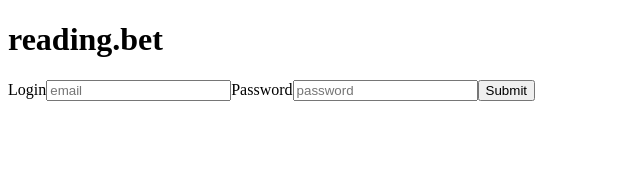
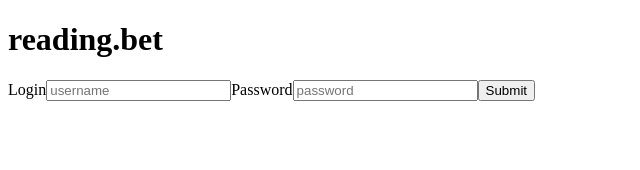
Before and after one commit to tmschl/reading.bet, a React (Create React App) app: page / in a window 1280 px wide. Shown: the top 170 px of the page, without its empty margins (0-640 px from the left). Built offline with nearby package versions, Linux system fonts and the light colour scheme; no server answers.

Commit message:
displays user profile

```diff
--- /dev/null
+++ b/src/Profile/Profile.js
@@ -0,0 +1,6 @@
+export function Profile (props) {
+  console.log(props);
+  return (
+    <div>hello {props.userInfo.username}</div>
+  )
+};
--- a/src/User/User.js
+++ b/src/User/User.js
@@ -1,5 +1,6 @@
 import { useState } from 'react';
 import { SearchBar } from '../SearchBar/SearchBar';
+import { Profile } from '../Profile/Profile';
 
 export function User () {
 	const [user, setUserState] = useState({
@@ -22,13 +23,16 @@ export function User () {
 
 	return (
 		<div className="user">
-			<form onSubmit={handleSubmit}>
+			<header>
+				{ user.isLoggedIn ? <Profile userInfo={ user } /> : "" }
+			</header>
+			<form onSubmit={handleSubmit} hidden={user.isLoggedIn}>
 				<label htmlFor="login">
 					Login
 					<input
 							id="username"
 							value={user.username}
-							placeholder="email"
+							placeholder="username"
 							onChange={(e) => setUserState({
 								...user,
 								username: `${e.target.value}`
```
